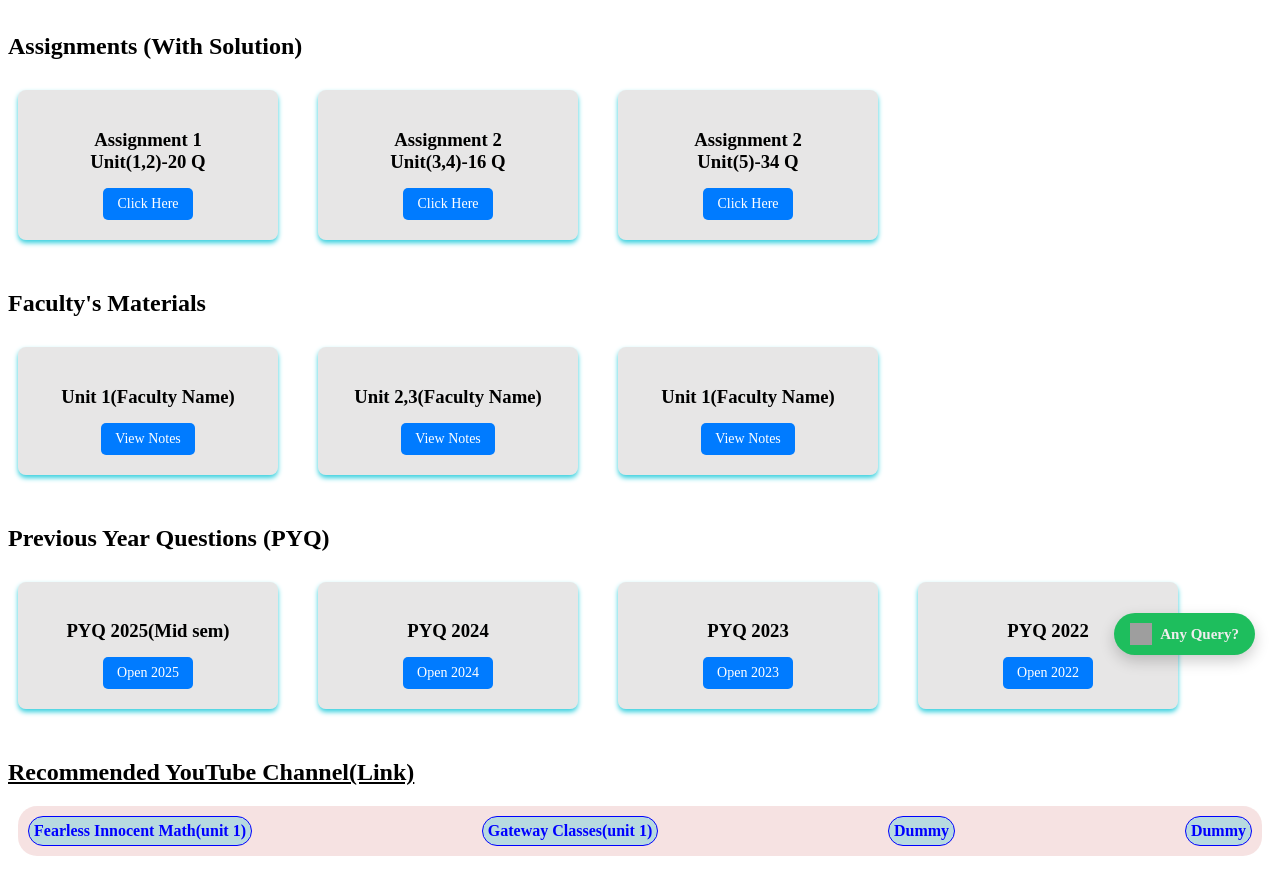
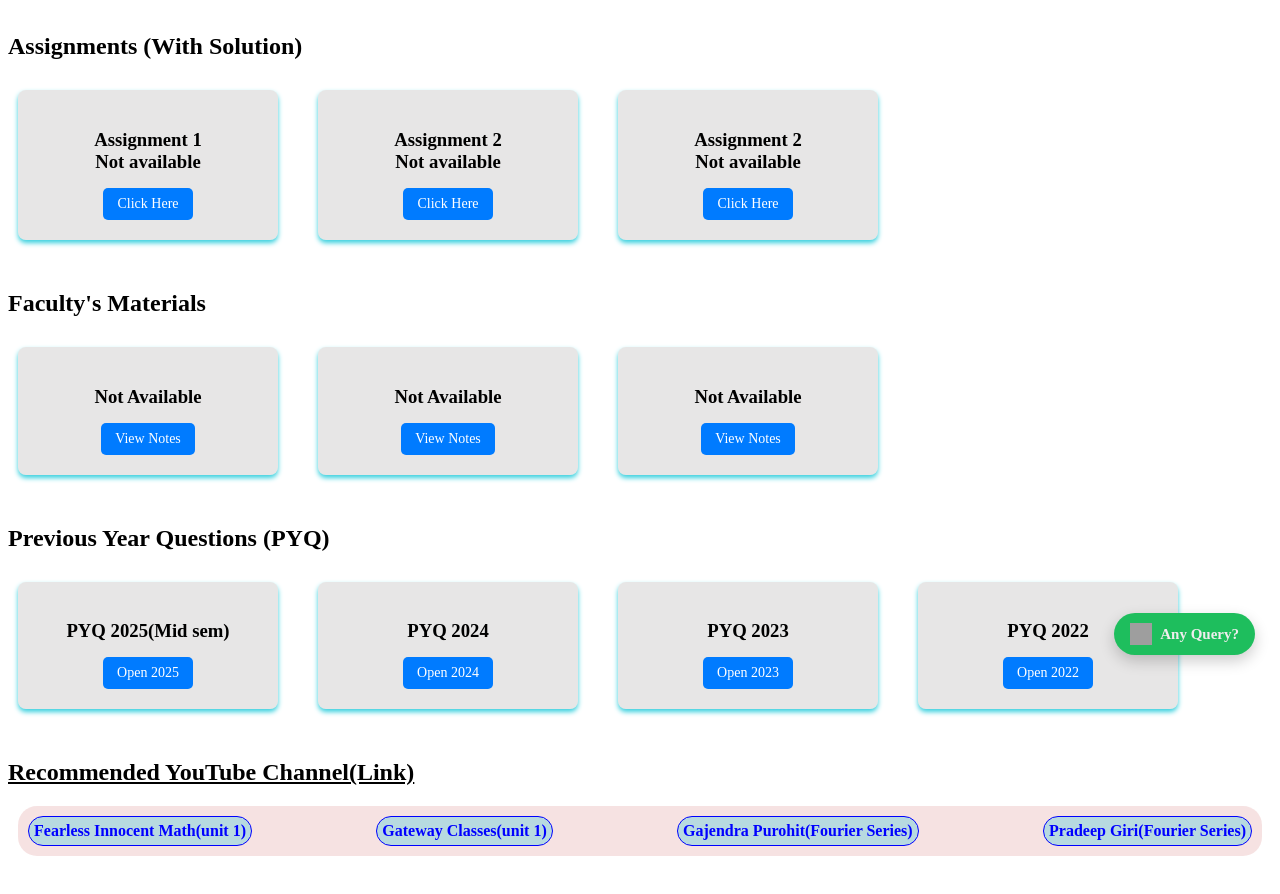
Before and after one commit to Shashi-Shekhar-1/End_Sem, a React (Vite) app: page /Beee in a window 1280 px wide. Shown: the part 120-1014 px from the top of the page. Built offline with nearby package versions, Linux system fonts and the light colour scheme; grey boxes are pictures that could not be loaded.

Commit message:
udated syllabus heading

```diff
--- a/src/Subject/Beee.jsx
+++ b/src/Subject/Beee.jsx
@@ -78,10 +78,10 @@ function MathsII() {
         <div className="horizontal-container">
 
           <div className="file-box">
-            <h3>Assignment 1<br />Unit(1,2)-20 Q</h3>
+            <h3>Assignment 1<br />Not available</h3>
             <a
-              href="PASTE_PDF_LINK_HERE"
-              target="_blank"
+              href="https://drive.google.com/file/d/1Mk5oB187zw_LDoSwLvXezNrD9qzugoQ5/view?usp=drivesdk"
+              // target="_blank"
               rel="noopener noreferrer"
               className="pdf-link"
             >
@@ -90,10 +90,10 @@ function MathsII() {
           </div>
 
           <div className="file-box">
-            <h3>Assignment 2<br />Unit(3,4)-16 Q</h3>
+            <h3>Assignment 2<br />Not available</h3>
             <a
-              href="PASTE_PDF_LINK_HERE"
-              target="_blank"
+              href="https://drive.google.com/file/d/1Mk5oB187zw_LDoSwLvXezNrD9qzugoQ5/view?usp=drivesdk"
+              // target="_blank"
               rel="noopener noreferrer"
               className="pdf-link"
             >
@@ -102,10 +102,10 @@ function MathsII() {
           </div>
 
           <div className="file-box">
-            <h3>Assignment 2<br />Unit(5)-34 Q</h3>
+            <h3>Assignment 2<br />Not available</h3>
             <a
-              href="PASTE_PDF_LINK_HERE"
-              target="_blank"
+              href="https://drive.google.com/file/d/1Mk5oB187zw_LDoSwLvXezNrD9qzugoQ5/view?usp=drivesdk"
+              // target="_blank"
               rel="noopener noreferrer"
               className="pdf-link"
             >
@@ -123,9 +123,9 @@ function MathsII() {
         <div className="horizontal-container">
 
           <div className="file-box">
-            <h3>Unit 1(Faculty  Name)</h3>
+            <h3>Not Available</h3>
             <a
-              href="PASTE_PDF_LINK_HERE"
+              href="https://drive.google.com/file/d/1Mk5oB187zw_LDoSwLvXezNrD9qzugoQ5/view?usp=drivesdk"
               target="_blank"
               rel="noopener noreferrer"
               className="pdf-link"
@@ -136,9 +136,9 @@ function MathsII() {
           </div>
 
           <div className="file-box">
-            <h3>Unit 2,3(Faculty Name)</h3>
+            <h3>Not Available</h3>
             <a
-              href="PASTE_PDF_LINK_HERE"
+              href="https://drive.google.com/file/d/1Mk5oB187zw_LDoSwLvXezNrD9qzugoQ5/view?usp=drivesdk"
               target="_blank"
               rel="noopener noreferrer"
               className="pdf-link"
@@ -149,9 +149,9 @@ function MathsII() {
           </div>
 
           <div className="file-box">
-            <h3>Unit 1(Faculty  Name)</h3>
+            <h3>Not Available</h3>
             <a
-              href="PASTE_PDF_LINK_HERE"
+              href="https://drive.google.com/file/d/1Mk5oB187zw_LDoSwLvXezNrD9qzugoQ5/view?usp=drivesdk"
               target="_blank"
               rel="noopener noreferrer"
               className="pdf-link"
@@ -232,7 +232,7 @@ function MathsII() {
         <div className="youtube-box">
           <a
             href="https://youtu.be/ZHHvqtWBtnU?si=w5ecDjCtfz_8664s"
-            target="_blank"
+            // target="_blank"
             rel="noopener noreferrer"
             className="youtube-link"
           >
@@ -241,7 +241,7 @@ function MathsII() {
           </a>
           <a
             href="https://www.youtube.com/live/RrZ4sH1gWos?si=toIx7B_yu_cJwkyf"
-            target="_blank"
+            // target="_blank"
             rel="noopener noreferrer"
             className="youtube-link"
           >
@@ -249,20 +249,20 @@ function MathsII() {
           </a>
 
           <a
-            href="PASTE_YOUTUBE_LINK_HERE"
-            target="_blank"
+            href="https://youtu.be/CDeT2yV_CbM?si=NpR-b5V0ZKzdxVA1"
+            // target="_blank"
             rel="noopener noreferrer"
             className="youtube-link"
           >
-            Dummy
+            Gajendra Purohit(Fourier Series)
           </a>
           <a
-            href="PASTE_YOUTUBE_LINK_HERE"
-            target="_blank"
+            href="https://youtu.be/oLPIPT_hu3s?si=hxzaaArBNF9hDKMU"
+            // target="_blank"
             rel="noopener noreferrer"
             className="youtube-link"
           >
-            Dummy
+            Pradeep Giri(Fourier Series)
           </a>
 
         </div>
--- a/src/Subject/Chemistry.jsx
+++ b/src/Subject/Chemistry.jsx
@@ -39,6 +39,8 @@ function Chemistry() {
 
         {showSyllabus && (
           <div className="file-placeholder">
+
+            <marquee className="mid_syllabus">Mid sem 2 : unit 1 and unit 2</marquee>
              Unit 1
              <br/>
 Crosstalk between Biology and Engineering:
--- a/src/Subject/Mechanics.jsx
+++ b/src/Subject/Mechanics.jsx
@@ -81,7 +81,6 @@ Engineering applications of Laser (Fiber optics, Laser material interaction)
             <h3>Assignment 1<br/>Not available</h3>
             <a
               href="https://drive.google.com/file/d/1Mk5oB187zw_LDoSwLvXezNrD9qzugoQ5/view?usp=drivesdk"
-              // target="_blank"
               rel="noopener noreferrer"
               className="pdf-link"
             >
@@ -251,7 +250,7 @@ Engineering applications of Laser (Fiber optics, Laser material interaction)
 
          <a
             href="https://youtube.com/playlist?list=PLSHVHUQ796408vH_LUwm7unewBwf_e196&si=CxAD0i6V6jJe9wiR"
-            target="_blank"
+            // target="_blank"
             rel="noopener noreferrer"
             className="youtube-link"
           >
```
